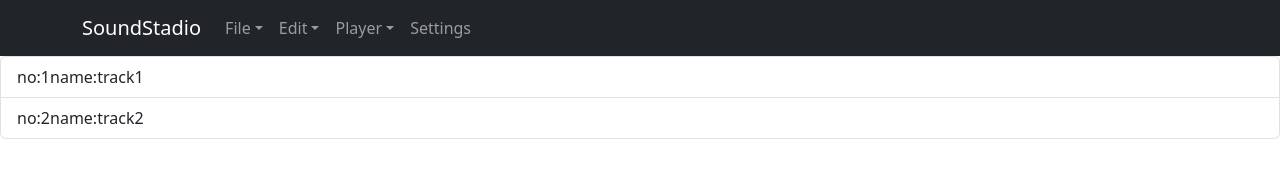
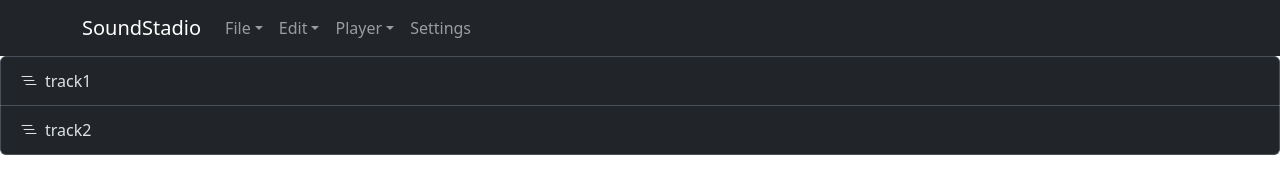
Before and after one commit to hiarc/sequencer, a React app: page / in a window 1280 px wide. Built offline with nearby package versions, Linux system fonts and the light colour scheme.

Commit message:
Trackコンポーネントを作成
bootstrap-iconを導入した

```diff
--- a/package.json
+++ b/package.json
@@ -27,13 +27,15 @@
     "@types/react": "^18.2.11",
     "@types/react-dom": "^18.2.4",
     "bootstrap": "^5.3.0",
+    "bootstrap-icons": "^1.10.5",
     "clean-webpack-plugin": "^4.0.0",
     "html-webpack-plugin": "5.5.0",
     "react": "18.2.0",
     "react-bootstrap": "^2.7.4",
     "react-dom": "18.2.0",
     "ts-loader": "^9.4.3",
-    "typescript": "^5.1.3"
+    "typescript": "^5.1.3",
+    "url-loader": "^4.1.1"
   },
   "babel": {
     "presets": [
--- a/src/html/index.html
+++ b/src/html/index.html
@@ -3,6 +3,7 @@
 <head>
   <meta charset="utf-8">
 </head>
-<body id="header">
+<body>
+  <div id="header"></div>
 </body>
 </html>
--- a/src/typescript/component/track-panel.tsx
+++ b/src/typescript/component/track-panel.tsx
@@ -1,12 +1,19 @@
 import * as React from 'react';
 import { ListGroup } from 'react-bootstrap';
 import Track from '../domain/track';
+import 'bootstrap-icons/font/bootstrap-icons.css';
 
 export const TrackPanel: React.FunctionComponent<{track: Track}> = (props) => {
   return (
-    <ListGroup.Item as="li" variant="flush">
-      no:{props.track.getNo}
-      name:{props.track.getName}
+    <ListGroup.Item as="li" variant="flush" data-bs-theme="dark">
+      <div className="d-flex flex-row">
+        <div className="p-1">
+          <i className="bi bi-list-nested"></i>
+        </div>
+        <div className="p-1 flex-fill">
+          {props.track.getName}
+        </div>
+      </div>
     </ListGroup.Item>
   );
 }
--- a/src/typescript/component/track-panels.tsx
+++ b/src/typescript/component/track-panels.tsx
@@ -5,7 +5,7 @@
 
 export const TrackPanels: React.FunctionComponent<{tracks: Tracks}> = (props) => {
   return (
-    <ListGroup as="ul">
+    <ListGroup as="ul" data-bs-theme="dark">
       {props.tracks.asList.map(track => <TrackPanel track={track} key={track.getNo}/>)}
     </ListGroup>
   );
--- a/src/typescript/index.tsx
+++ b/src/typescript/index.tsx
@@ -4,6 +4,7 @@
 import Track, {Tracks} from './domain/track';
 import { TrackPanels } from './component/track-panels';
 import 'bootstrap/dist/css/bootstrap.min.css';
+import 'bootstrap-icons/font/bootstrap-icons.css';
 
 const container = document.getElementById('header');
 const header = createRoot(container);
--- a/webpack.config.js
+++ b/webpack.config.js
@@ -23,6 +23,9 @@
     rules: [
       { test: /\.tsx?$/, loader: 'ts-loader' },
       { test: /\.css$/, use: ['style-loader', 'css-loader']},
+      { mimetype: 'image/svg+xml', scheme: 'data', type: 'asset/resource',
+        generator: { filename: 'icons/[hash].svg'}
+      },
     ]
   },
   plugins: [
```
Also changed, not shown: 1 other file.
